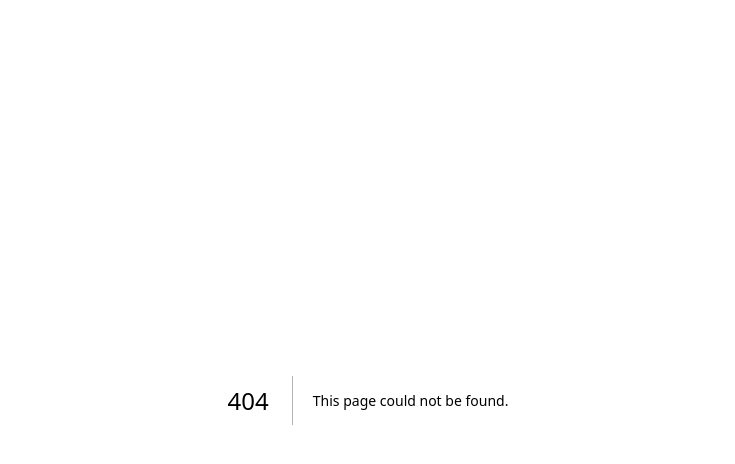
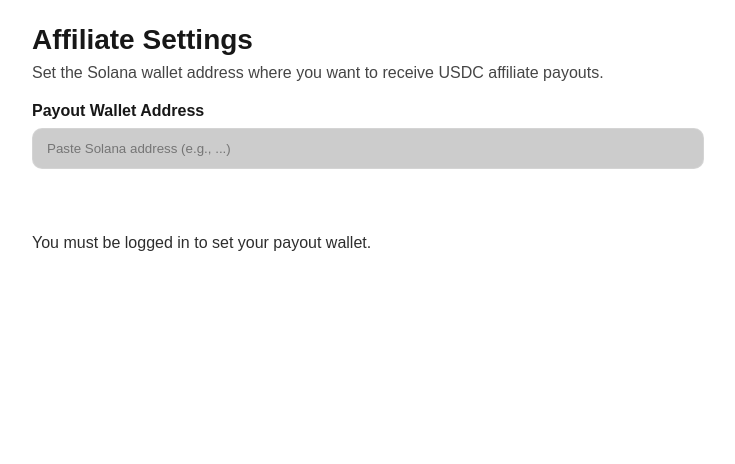
Before and after one commit to skopiLandToken/skopi, a Next.js app: page /affiliate/settings in a window 1280 px wide. Before the commit this address had no page. Shown: the top 464 px of the page, without its empty margins (272-1007 px from the left). Built offline with nearby package versions, Linux system fonts and the light colour scheme; no server answers.

Commit message:
Add affiliate settings page for payout wallet

```diff
--- /dev/null
+++ b/src/app/affiliate/settings/page.tsx
@@ -0,0 +1,114 @@
+"use client";
+
+import { useEffect, useMemo, useState } from "react";
+import { createClient } from "@supabase/supabase-js";
+
+export default function AffiliateSettingsPage() {
+  const supabase = useMemo(() => {
+    return createClient(
+      process.env.NEXT_PUBLIC_SUPABASE_URL!,
+      process.env.NEXT_PUBLIC_SUPABASE_ANON_KEY!
+    );
+  }, []);
+
+  const [loading, setLoading] = useState(true);
+  const [wallet, setWallet] = useState("");
+  const [msg, setMsg] = useState<string | null>(null);
+
+  useEffect(() => {
+    (async () => {
+      setLoading(true);
+      setMsg(null);
+
+      const { data: userRes } = await supabase.auth.getUser();
+      const user = userRes?.user;
+      if (!user) {
+        setMsg("You must be logged in to set your payout wallet.");
+        setLoading(false);
+        return;
+      }
+
+      const { data, error } = await supabase
+        .from("marketing_partners")
+        .select("payout_wallet_address")
+        .eq("user_id", user.id)
+        .single();
+
+      if (error) setMsg(error.message);
+      if (data?.payout_wallet_address) setWallet(data.payout_wallet_address);
+
+      setLoading(false);
+    })();
+  }, [supabase]);
+
+  async function save() {
+    setMsg(null);
+
+    const { data: userRes } = await supabase.auth.getUser();
+    const user = userRes?.user;
+    if (!user) {
+      setMsg("Not logged in.");
+      return;
+    }
+
+    const trimmed = wallet.trim();
+    if (trimmed.length && (trimmed.length < 32 || trimmed.length > 60)) {
+      setMsg("Wallet address length looks wrong. Please paste a valid Solana address.");
+      return;
+    }
+
+    const { error } = await supabase
+      .from("marketing_partners")
+      .update({ payout_wallet_address: trimmed || null })
+      .eq("user_id", user.id);
+
+    if (error) setMsg(error.message);
+    else setMsg("Saved.");
+  }
+
+  return (
+    <div style={{ maxWidth: 720, margin: "0 auto", padding: 24 }}>
+      <h1 style={{ fontSize: 28, fontWeight: 700, marginBottom: 8 }}>Affiliate Settings</h1>
+      <p style={{ opacity: 0.8, marginBottom: 20 }}>
+        Set the Solana wallet address where you want to receive USDC affiliate payouts.
+      </p>
+
+      <label style={{ display: "block", fontWeight: 600, marginBottom: 8 }}>
+        Payout Wallet Address
+      </label>
+      <input
+        value={wallet}
+        onChange={(e) => setWallet(e.target.value)}
+        placeholder="Paste Solana address (e.g., ...)"
+        style={{
+          width: "100%",
+          padding: "12px 14px",
+          borderRadius: 10,
+          border: "1px solid rgba(255,255,255,0.15)",
+          background: "rgba(0,0,0,0.2)",
+          color: "white",
+        }}
+        disabled={loading}
+      />
+
+      <div style={{ marginTop: 14 }}>
+        <button
+          onClick={save}
+          disabled={loading}
+          style={{
+            padding: "10px 14px",
+            borderRadius: 10,
+            border: "1px solid rgba(255,255,255,0.2)",
+            background: "rgba(255,255,255,0.08)",
+            color: "white",
+            cursor: "pointer",
+          }}
+        >
+          Save
+        </button>
+      </div>
+
+      {msg && <div style={{ marginTop: 14, opacity: 0.9 }}>{msg}</div>}
+    </div>
+  );
+}
```
